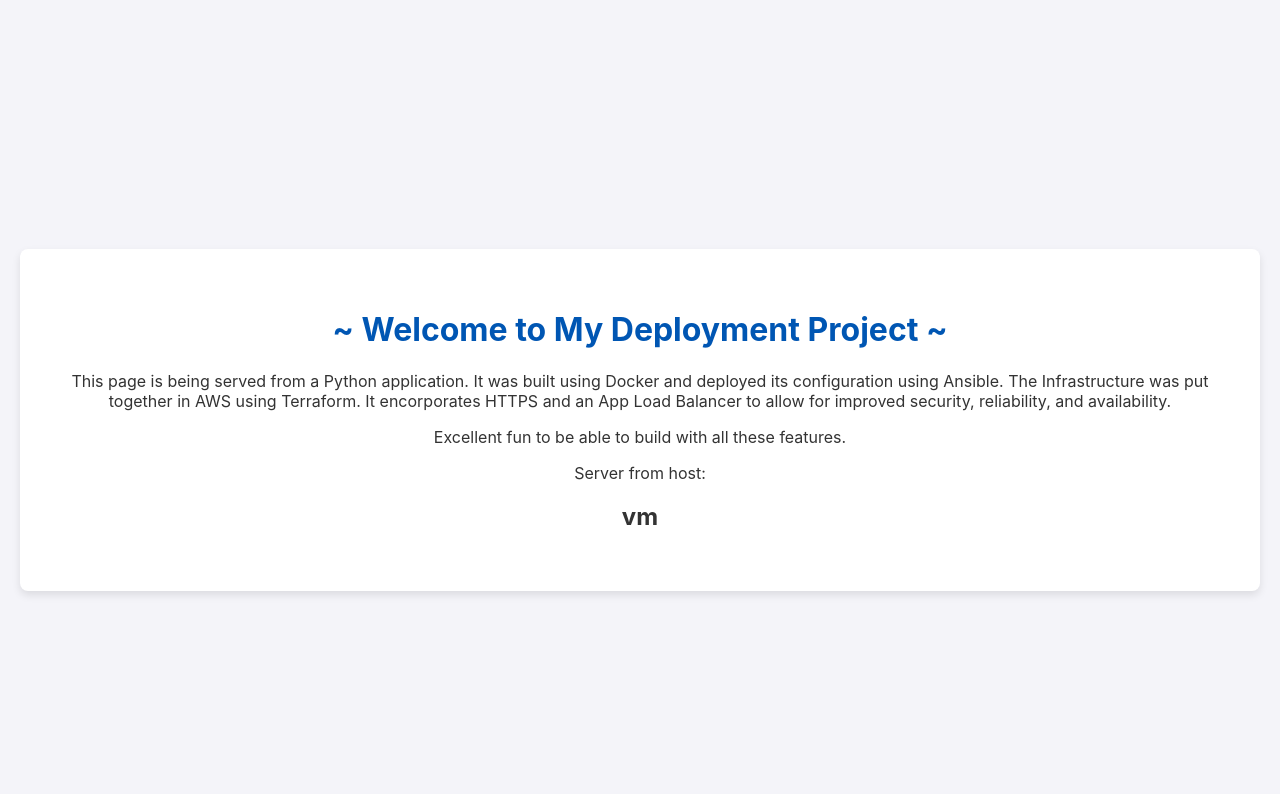
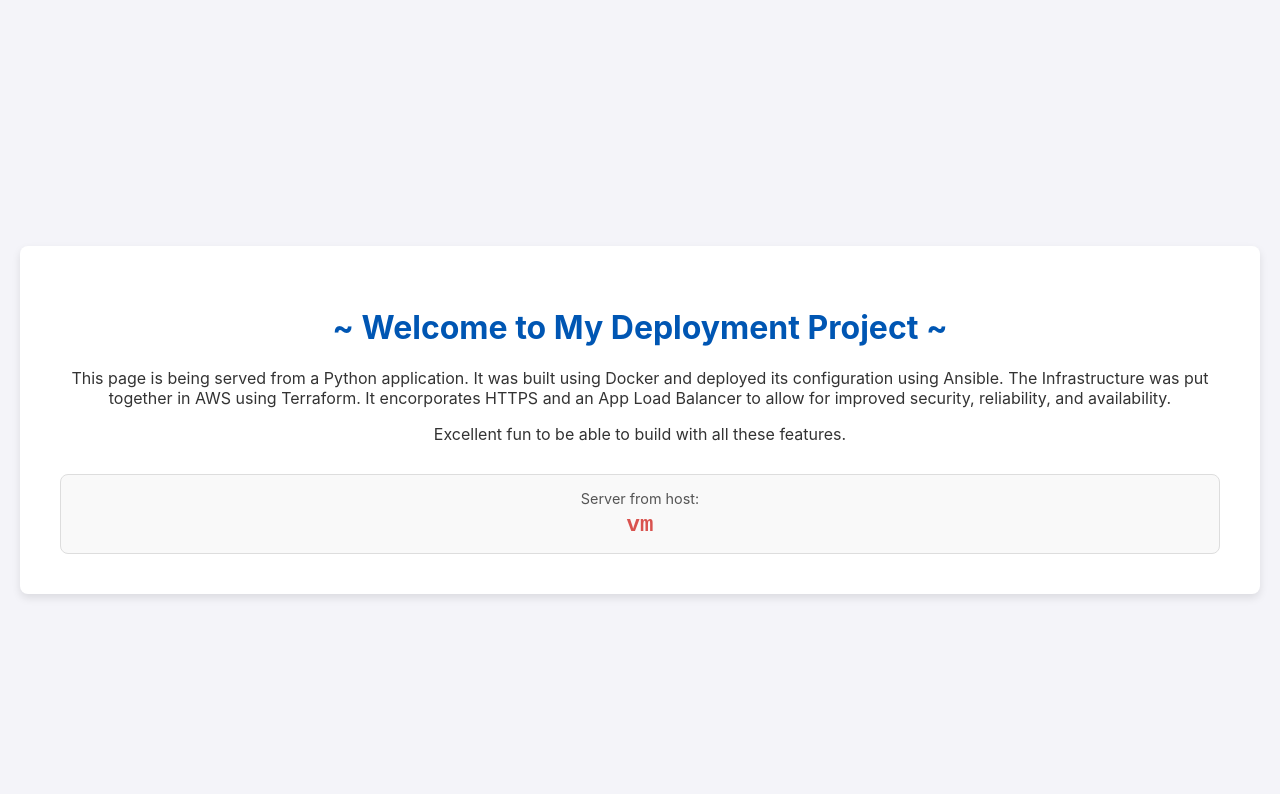
Before and after one commit to brycen-newell/potential-plus, a Flask app: page / in a window 1280 px wide. Shown: the top 794 px of the page. Run offline with Flask 3, Linux system fonts and the light colour scheme.

Commit message:
Update style.css

```diff
--- a/app/static/style.css
+++ b/app/static/style.css
@@ -21,3 +21,24 @@ body {
 h1 {
     color: #0056b3;
 }
+
+.hostname-box {
+    margin-top: 30px;
+    padding: 15px;
+    border: 1px solid #ddd;
+    border-radius: 8px;
+    background-color: #f9f9f9;
+}
+
+.hostname-box p {
+    margin: 0;
+    font-size: 0.9em;
+    color: #555
+}
+
+.hostname-box h2 {
+    margin: 5px 0 0 0;
+    font-family: 'Courier New', Courier, monospace;
+    color: #d9534f;
+    font-size: 1.4em;
+}
```
